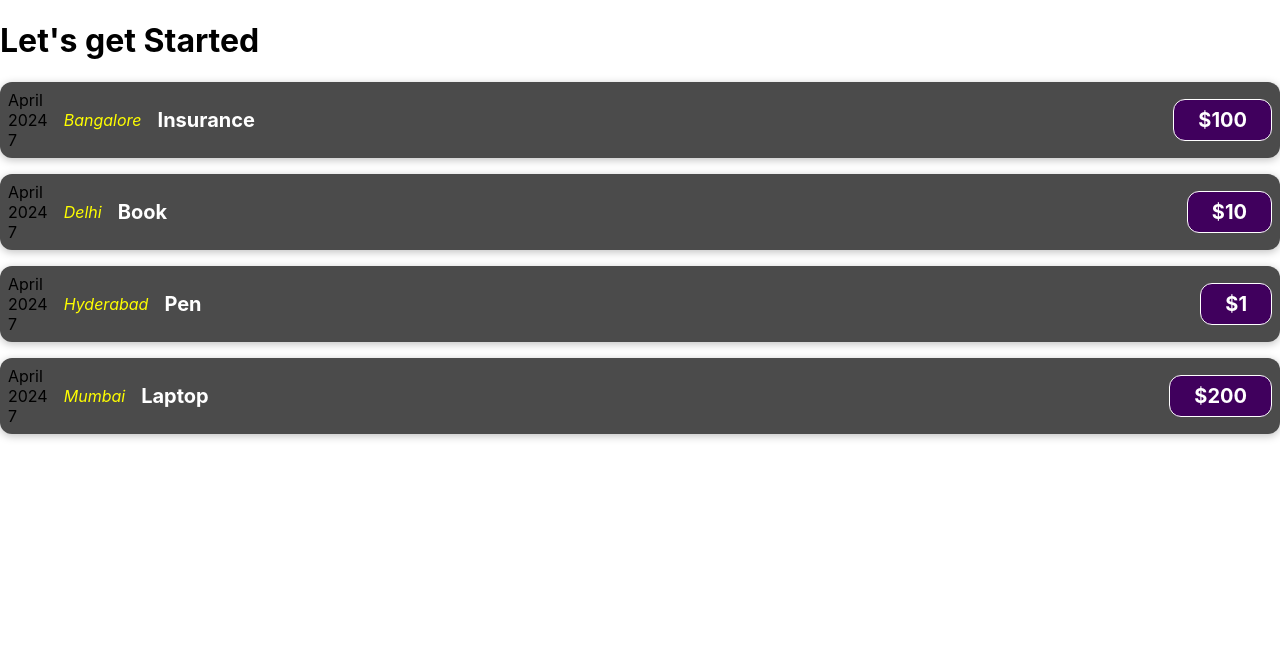
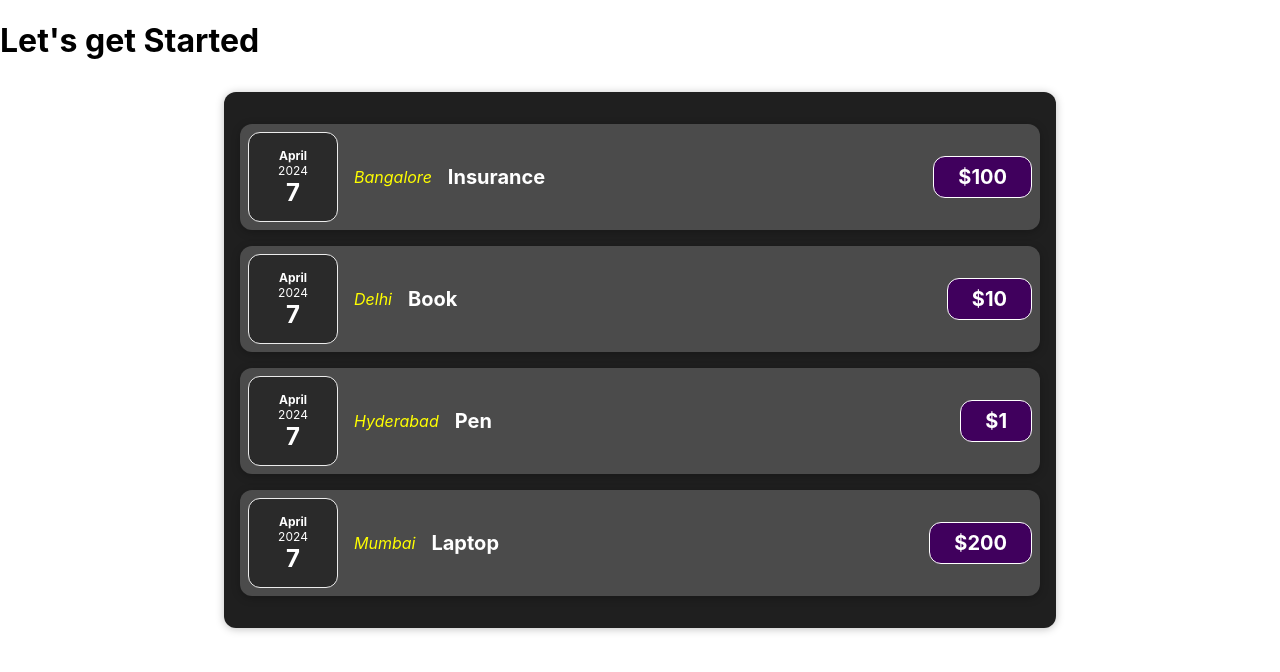
Before and after one commit to samimakter96/Learning_React, a React (Create React App) app: page / in a window 1280 px wide. Shown: the top 672 px of the page. Built offline with nearby package versions, Linux system fonts and the light colour scheme.

Commit message:
Spliting into components ExpenseItem to ExpenseDate componentes and App to Expenses components

```diff
--- a/src/App.js
+++ b/src/App.js
@@ -1,4 +1,5 @@
-import ExpenseItem from './components/ExpenseItem';
+
+import Expenses from './components/Expenses';
 
 function App() {
   const expenses = [
@@ -35,17 +36,7 @@
   return (
     <div>
       <h1>Let's get Started</h1>
-      {expenses.map((expense, index) => {
-        return (
-          <ExpenseItem
-            key={expense.id}
-            date={expense.date}
-            title={expense.title}
-            price={expense.price}
-            location={expense.location}
-          ></ExpenseItem>
-        );
-      })}
+      <Expenses expenses={expenses}></Expenses>
     </div>
   );
 }
--- /dev/null
+++ b/src/components/ExpenseDate.css
@@ -0,0 +1,26 @@
+.expense-date {
+  display: flex;
+  flex-direction: column;
+  width: 5.5rem;
+  height: 5.5rem;
+  border: 1px solid #ececec;
+  background-color: #2a2a2a;
+  color: white;
+  border-radius: 12px;
+  align-items: center;
+  justify-content: center;
+}
+
+.expense-date__month {
+  font-size: 0.75rem;
+  font-weight: bold;
+}
+
+.expense-date__year {
+  font-size: 0.75rem;
+}
+
+.expense-date__day {
+  font-size: 1.5rem;
+  font-weight: bold;
+}
--- /dev/null
+++ b/src/components/ExpenseDate.js
@@ -0,0 +1,32 @@
+import './ExpenseDate.css'
+
+const months = [
+  'January',
+  'February',
+  'March',
+  'April',
+  'May',
+  'June',
+  'July',
+  'August',
+  'September',
+  'October',
+  'November',
+  'December',
+];
+
+
+function ExpenseDate(props) {
+  const month = months[props.date.getMonth()];
+  const year = props.date.getFullYear();
+  const date = props.date.getDate();
+  return (
+    <div className="expense-date">
+      <div className="expense-date__month">{month}</div>
+      <div className="expense-date__year">{year}</div>
+      <div className="expense-date__day">{date}</div>
+    </div>
+  );
+}
+
+export default ExpenseDate;
--- a/src/components/ExpenseItem.js
+++ b/src/components/ExpenseItem.js
@@ -1,19 +1,11 @@
 import './ExpenseItem.css';
-
-
-const months = ['January', 'February', 'March', 'April', 'May', 'June', 'July', 'August', 'September', 'October', 'November', 'December']
+import ExpenseDate from './ExpenseDate';
 
 function ExpenseItem(props) {
-  const month = months[props.date.getMonth()];
-  const year = props.date.getFullYear();
-  const date = props.date.getDate();
+
   return (
     <div className="expense-item">
-      <div>
-        <div>{month}</div>
-        <div>{year}</div>
-        <div>{date}</div>
-      </div>
+      <ExpenseDate date={props.date}></ExpenseDate>
       <div className="expense-item__location">{props.location}</div>
       <div className="expense-item__description">
         <h2>{props.title}</h2>
--- /dev/null
+++ b/src/components/Expenses.css
@@ -0,0 +1,9 @@
+.expenses {
+  padding: 1rem;
+  background-color: rgb(31, 31, 31);
+  margin: 2rem auto;
+  width: 50rem;
+  max-width: 95%;
+  border-radius: 12px;
+  box-shadow: 0 1px 8px rgba(0, 0, 0, 0.25);
+}
--- /dev/null
+++ b/src/components/Expenses.js
@@ -0,0 +1,23 @@
+import ExpenseItem from './ExpenseItem';
+import './Expenses.css'
+
+
+function Expenses(props) {
+  return (
+    <div className='expenses'>
+      {props.expenses.map((expense, index) => {
+        return (
+          <ExpenseItem
+            key={expense.id}
+            date={expense.date}
+            title={expense.title}
+            price={expense.price}
+            location={expense.location}
+          ></ExpenseItem>
+        );
+      })}
+    </div>
+  );
+}
+
+export default Expenses;
```
